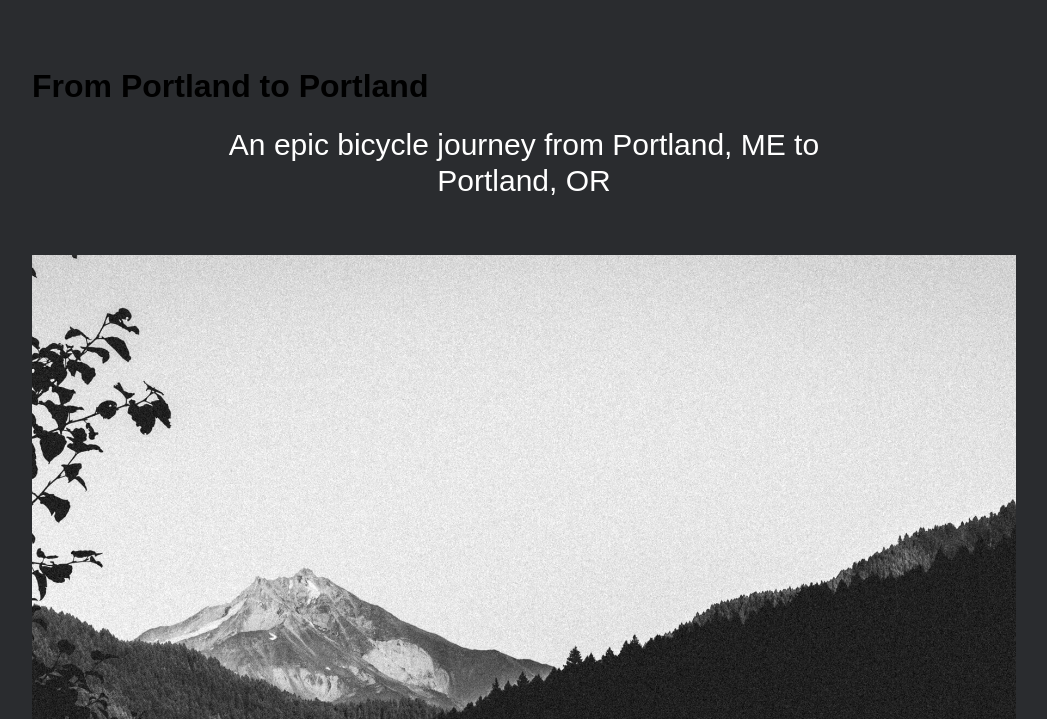
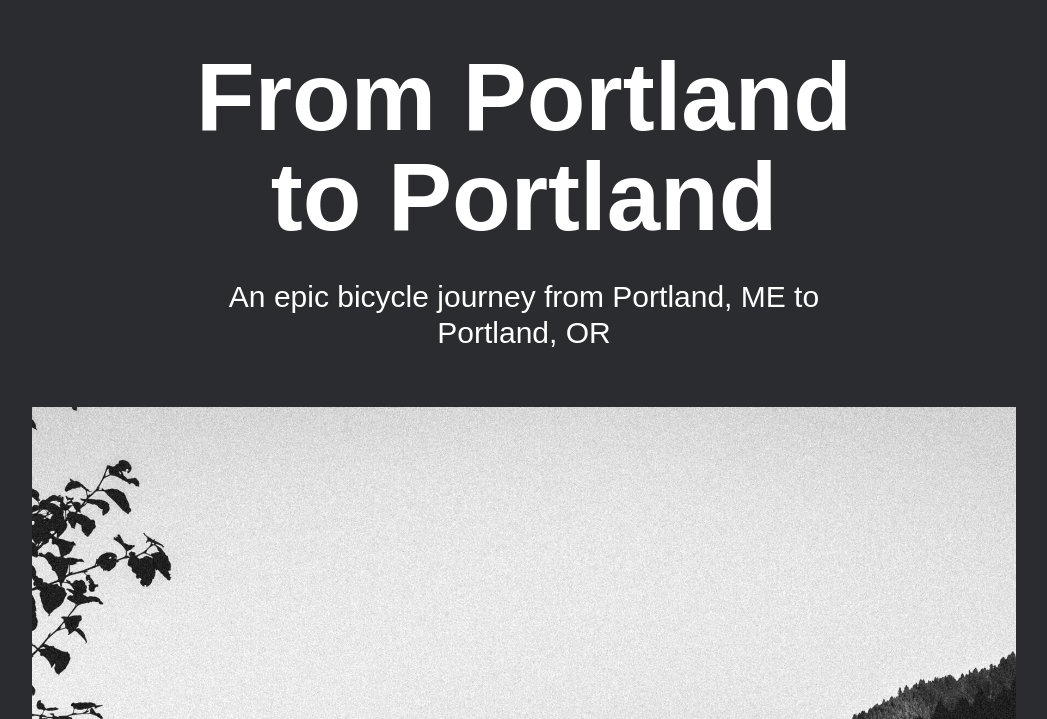
Before and after one commit to Coopenator/web_project_3, a plain HTML site: page index.html in a window 1280 px wide. Shown: the part 81-800 px from the top of the page, without its empty margins (116-1163 px from the left). Drawn offline with Linux system fonts and the light colour scheme; the site is published under a folder, as on GitHub Pages, so addresses that start at the root find nothing; a web font is replaced by a local one.

Commit message:
css not linking online

```diff
--- a/blocks/lead/lead.css
+++ b/blocks/lead/lead.css
@@ -1,4 +1,4 @@
-@import url(/blocks/lead/__title/lead__title.css);
+@import url(./__title/lead__title.css);
 @import url(./__subtitle/lead__subtitle.css);
 @import url(./__image/lead__image.css);
 @import url(./__caption/lead__caption.css);
--- a/index.html
+++ b/index.html
@@ -5,7 +5,7 @@
         <meta name="viewport" content="width=device-width, initial-scale=1.0">
         <meta http-equiv="X-UA-Compatible" content="ie=edge">
         <link rel="stylesheet" type="text/css" href="./vendor/normalize.css">
-        <link rel="stylesheet" type="text/css" href="index.css">
+        <link rel="stylesheet" type="text/css" href="./pages/index.css">
         <title>From Portland to Portland</title>
     </head>
     <body>
--- a/index.css
+++ b/pages/index.css
@@ -1,13 +1,13 @@
-@import url(./vendor/fonts/fonts.css);
-@import url(./blocks/page/page.css);
-@import url(./blocks/header/header.css);
-@import url(./blocks/logo/logo.css);
-@import url(./blocks/lead/lead.css);
-@import url(./blocks/intro/intro.css);
-@import url(./blocks/photo-grid/photo-grid.css);
-@import url(./blocks/places/places.css);
-@import url(./blocks/cover/cover.css);
-@import url(./blocks/footer/footer.css);
+@import url(../vendor/fonts/fonts.css);
+@import url(../blocks/page/page.css);
+@import url(../blocks/header/header.css);
+@import url(../blocks/logo/logo.css);
+@import url(../blocks/lead/lead.css);
+@import url(../blocks/intro/intro.css);
+@import url(../blocks/photo-grid/photo-grid.css);
+@import url(../blocks/places/places.css);
+@import url(../blocks/cover/cover.css);
+@import url(../blocks/footer/footer.css);
 
 @media screen and (min-width: 1280px) {
     .page {
```
